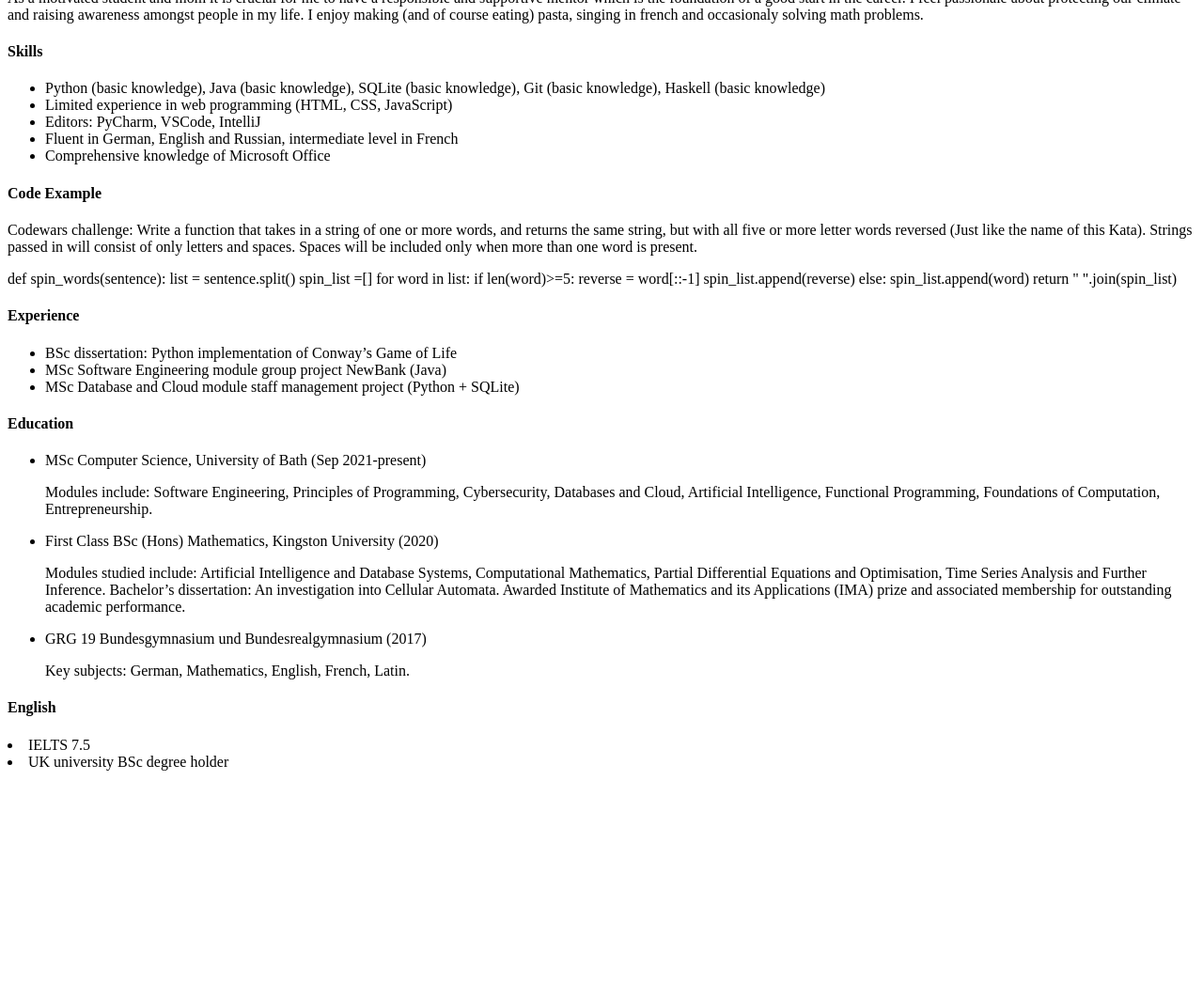
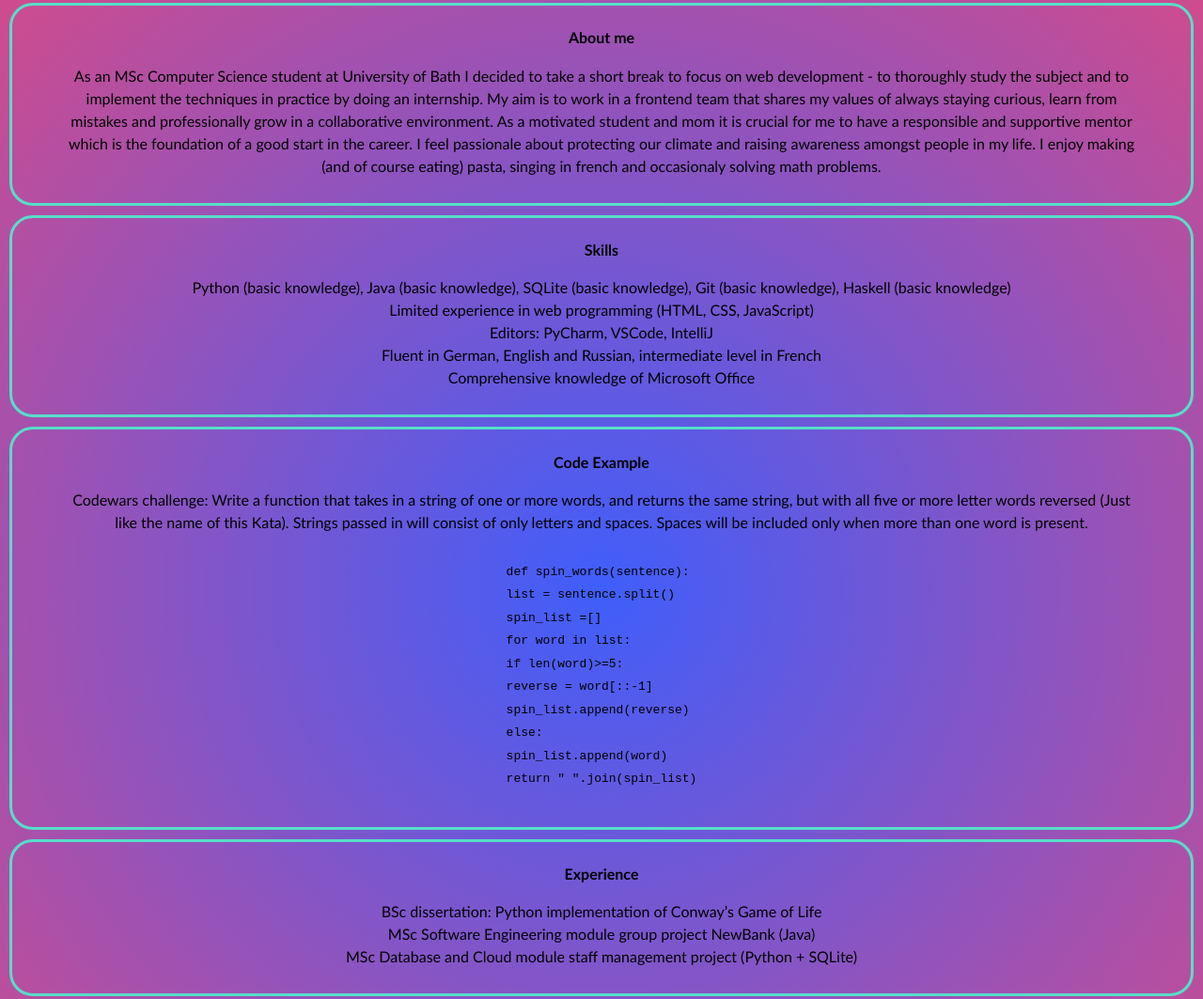
Before and after one commit to didathehacker/rsschool-cv, a plain HTML site: page index.html in a window 1280 px wide. Shown: the part 360-1423 px from the top of the page at 94% size. Before the commit the page ends 1188 px from the top, so only its background shows below. Drawn offline with Linux system fonts and the light colour scheme.

Commit message:
feat: add css features, adjust html

```diff
--- a/index.html
+++ b/index.html
@@ -8,6 +8,7 @@
     <main>
         <h1>Dildora Alimdjanova</h1>
         <h3>RS School student</h3>
+        <div class="rcorners">
             <h4>Contact Info</h4>
             <ul>
                 <li>Email address: dida.alimdjanova@gmail.com</li>
@@ -16,6 +17,8 @@
                 <li>LinkedIn: Dildora Alimdjanova</li>
                 <li>GitHub: didathehacker</li>
             </ul>
+        </div>
+        <div class="rcorners">
             <h4>About me</h4>
             <p>As an MSc Computer Science student at University of Bath I decided
                 to take a short break to focus on web development - to thoroughly
@@ -29,6 +32,8 @@
                 raising awareness amongst people in my life. I enjoy making (and of
                 course eating) pasta, singing in french and occasionaly solving
                 math problems.</p>
+        </div>
+        <div class="rcorners">
             <h4>Skills</h4>
             <ul>
                 <li>Python (basic knowledge), Java (basic knowledge), SQLite (basic
@@ -38,46 +43,59 @@
                 <li>Fluent in German, English and Russian, intermediate level in French</li>
                 <li>Comprehensive knowledge of Microsoft Office</li>
             </ul>
+        </div>
+        <div class="rcorners">
             <h4>Code Example</h4>
             <p>Codewars challenge: Write a function that takes in a string of one or more
                 words, and returns the same string, but with all five or more letter words
                 reversed (Just like the name of this Kata). Strings passed in will consist
                 of only letters and spaces. Spaces will be included only when more than one
                 word is present.</p>
-            <div>def spin_words(sentence):
-                list = sentence.split()
-                spin_list =[]
-                for word in list:
-                    if len(word)>=5:
-                        reverse = word[::-1]
-                        spin_list.append(reverse)
-                    else:
-                        spin_list.append(word)
-                return " ".join(spin_list)</div>
+            <div id="code-align">
+                <code>def spin_words(sentence):<br>
+                    list = sentence.split()<br>
+                    spin_list =[]<br>
+                    for word in list:<br>
+                        if len(word)>=5:<br>
+                            reverse = word[::-1]<br>
+                            spin_list.append(reverse)<br>
+                        else:<br>
+                            spin_list.append(word)<br>
+                    return " ".join(spin_list)</code>
+            </div>
+        </div>
+        <div class="rcorners">
             <h4>Experience</h4>
             <ul>
                 <li>BSc dissertation: Python implementation of Conway’s Game of Life</li>
                 <li>MSc Software Engineering module group project NewBank (Java)</li>
                 <li>MSc Database and Cloud module staff management project (Python + SQLite)</li>
             </ul>
+        </div>
+        <div class="rcorners">
             <h4>Education</h4>
             <ul>
-            <li>MSc Computer Science, University of Bath (Sep 2021-present)<p>Modules include:
+                <li><strong> Computer Science, University of Bath (Sep 2021-present)</strong><br>Modules include:
                     Software Engineering, Principles of Programming, Cybersecurity, Databases and
                     Cloud, Artificial Intelligence, Functional Programming, Foundations of
-                Computation, Entrepreneurship.</p></li>
-            <li>First Class BSc (Hons) Mathematics, Kingston University (2020)<p>Modules studied
+                    Computation, Entrepreneurship.<br><br></li>
+                <li><strong>First Class BSc (Hons) Mathematics, Kingston University (2020)</strong><br>Modules studied
                     include: Artificial Intelligence and Database Systems, Computational Mathematics,
                     Partial Differential Equations and Optimisation, Time Series Analysis and Further
                     Inference. Bachelor’s dissertation: An investigation into Cellular Automata.
                     Awarded Institute of Mathematics and its Applications (IMA) prize and associated
-                membership for outstanding academic performance.</p></li>
+                    membership for outstanding academic performance.<br><br></li>
                 <li>GRG 19 Bundesgymnasium und Bundesrealgymnasium (2017)<p>Key subjects: German,
                     Mathematics, English, French, Latin.</p></li>
             </ul>
+        </div>
+        <div class="rcorners">
             <h4>English</h4>
+            <ul>
                 <li>IELTS 7.5</li>
                 <li>UK university BSc degree holder</li>
+            </ul>
+        </div>
     </main>
   </body>
 </html>
--- a/style.css
+++ b/style.css
@@ -0,0 +1,30 @@
+body {
+    margin:0;
+    padding:0;
+    text-align:center;
+    font-family:'Gill Sans', 'Gill Sans MT', Calibri, 'Trebuchet MS', sans-serif;
+    background: rgb(63,94,251);
+    background: radial-gradient(circle, rgba(63,94,251,1) 0%, rgba(252,70,107,1) 100%);
+    line-height: 1.5;
+}
+ul {
+    list-style-type: none; /* Remove bullets */
+    padding: 0; /* Remove padding */
+    margin-top:-15px;
+    padding: 10px 50px 10px 50px;
+  }
+p{
+    margin-top:-15px;
+    padding: 10px 50px 10px 50px;
+}
+#code-align{
+    display: inline-block;
+    text-align: left;
+    padding: 0px 20px 40px 20px;
+}
+.rcorners {
+    border-radius: 25px;
+    border: solid #57dec8;
+    padding: 1px;
+    margin: 10px;
+  }
```
Lines whose indentation alone changed are shown as unchanged.
